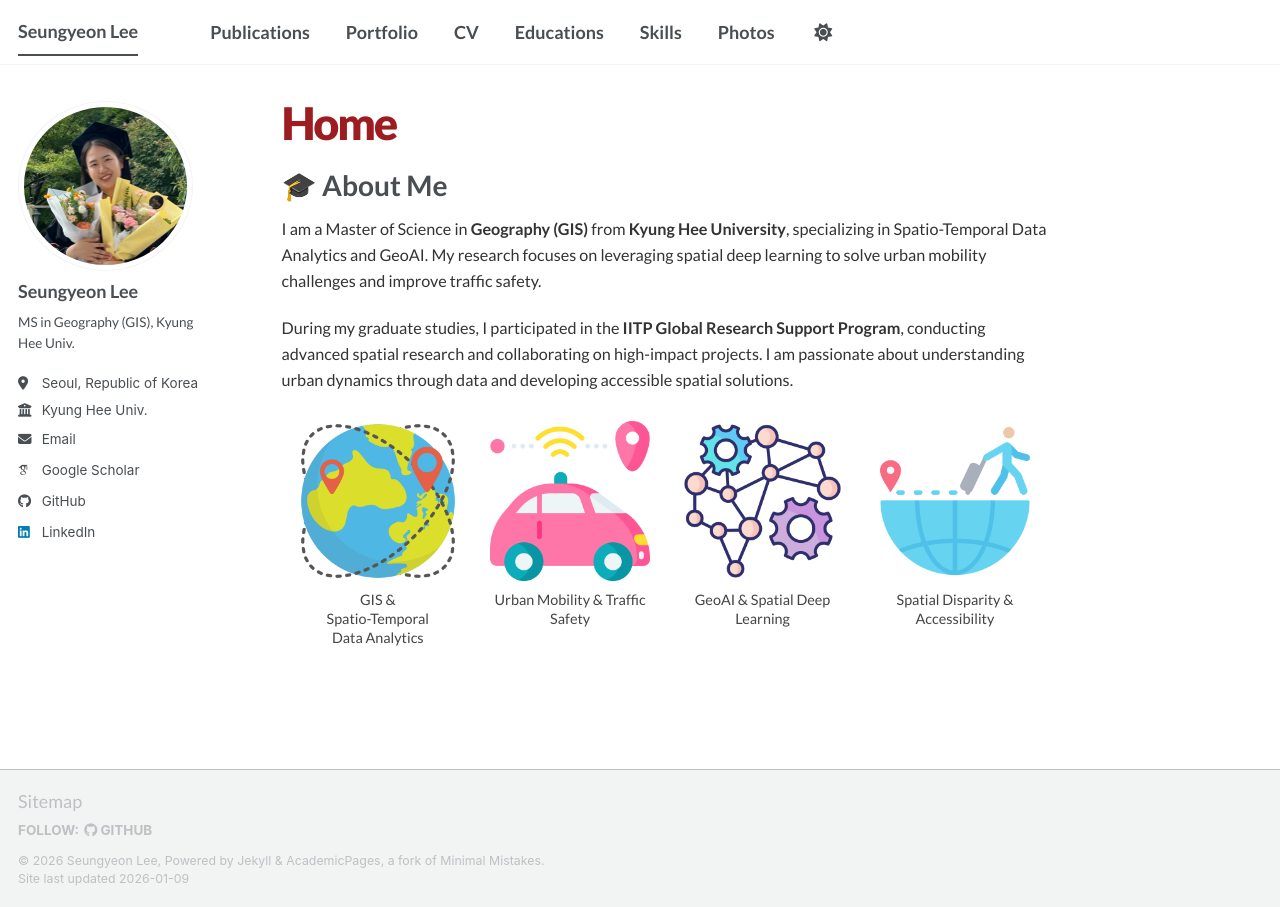
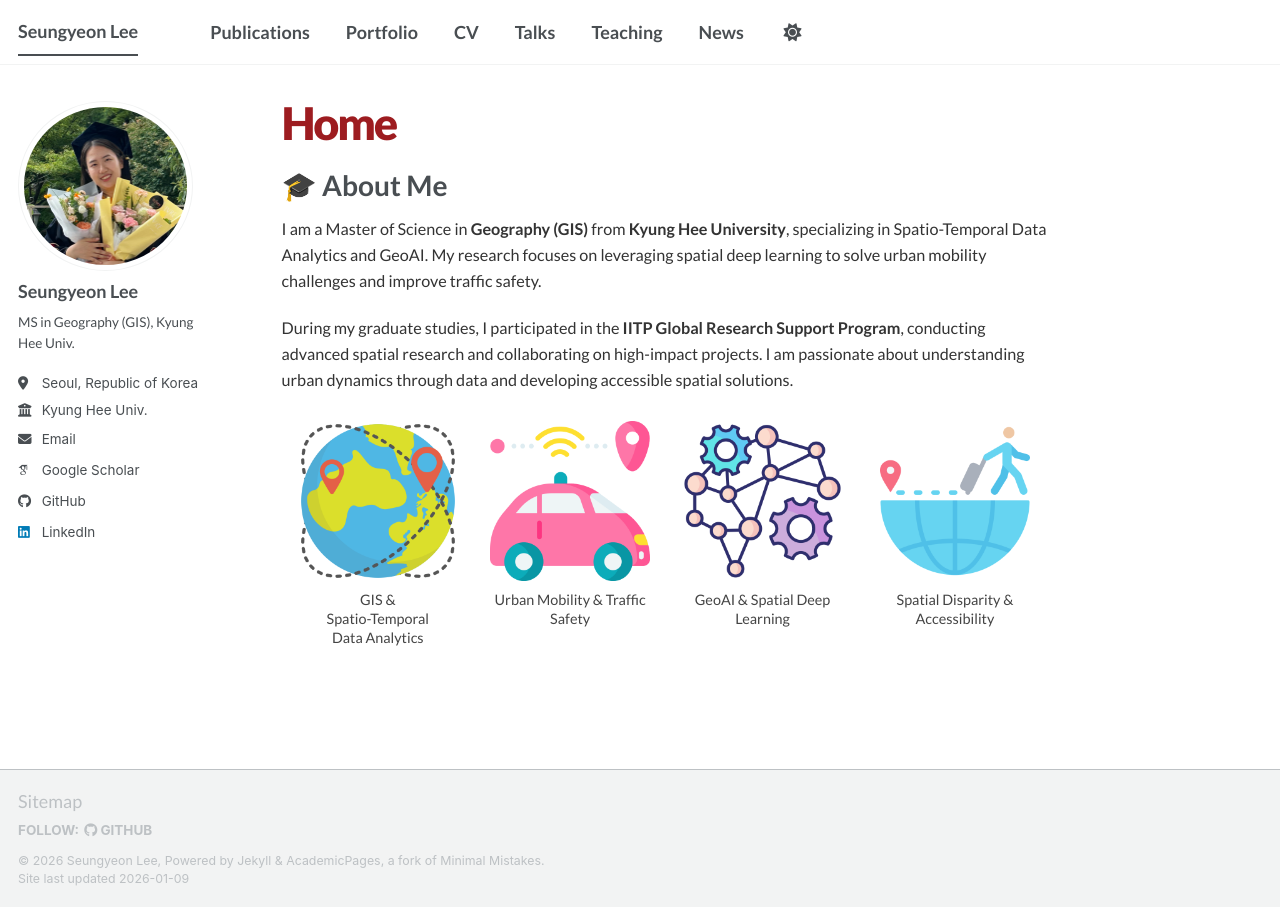
Before and after one commit to seungyeon677/seungyeon677.github.io, a Jekyll site: the page built from _pages/about.md, in a window 1280 px wide. Built offline with Jekyll 4.4.1, drawn with Linux system fonts in a browser that asks for light colours; some web fonts are replaced; a script bundle is joined from its source files by our own code; library files that are not in the unit come from our copies.

Commit message:
Update navigation.yml

```diff
--- a/_data/navigation.yml
+++ b/_data/navigation.yml
@@ -17,11 +17,11 @@ main:
   - title: "CV" # 핵심 요약본이므로 접근하기 쉬운 위치에 배치합니다.
     url: /cv/
 
-  - title: "Educations"
+  - title: "Talks"
     url: /talks/
 
-  - title: "Skills" #
+  - title: "Teaching" #
     url: /teaching/
 
-  - title: "Photos"
+  - title: "News"
     url: /year-archive/
```
